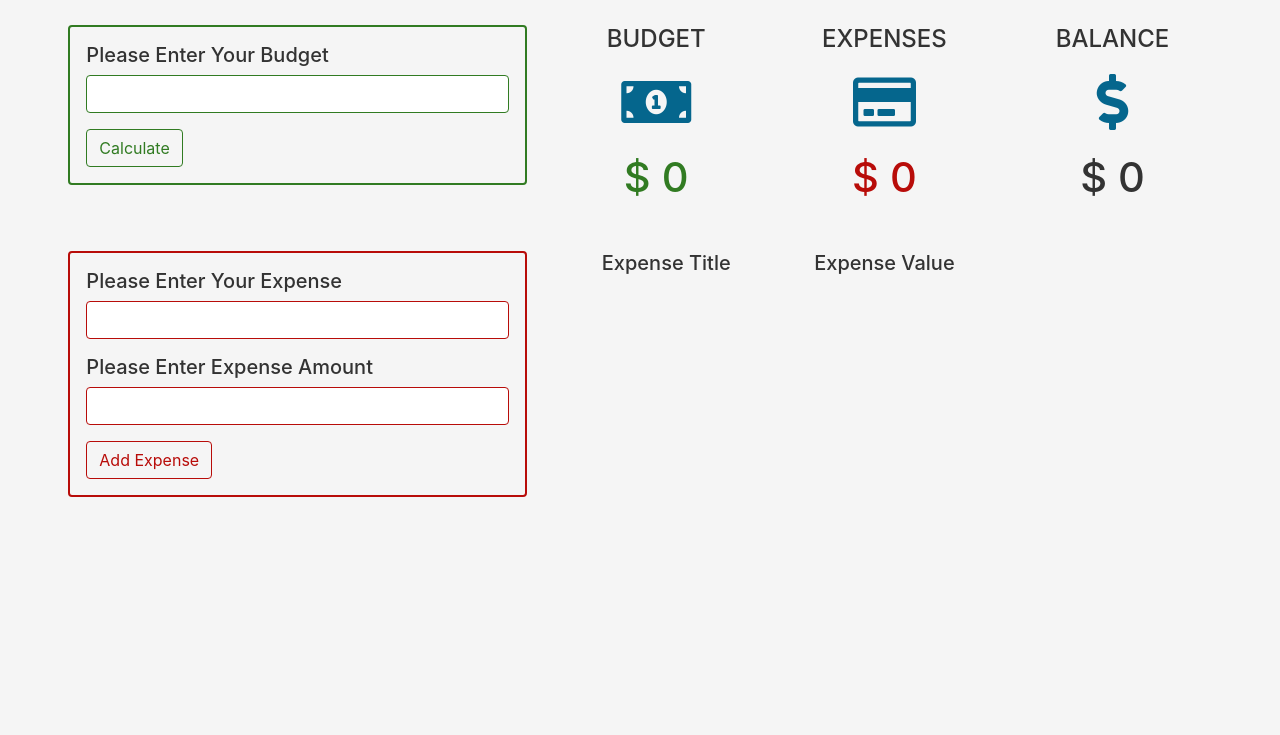
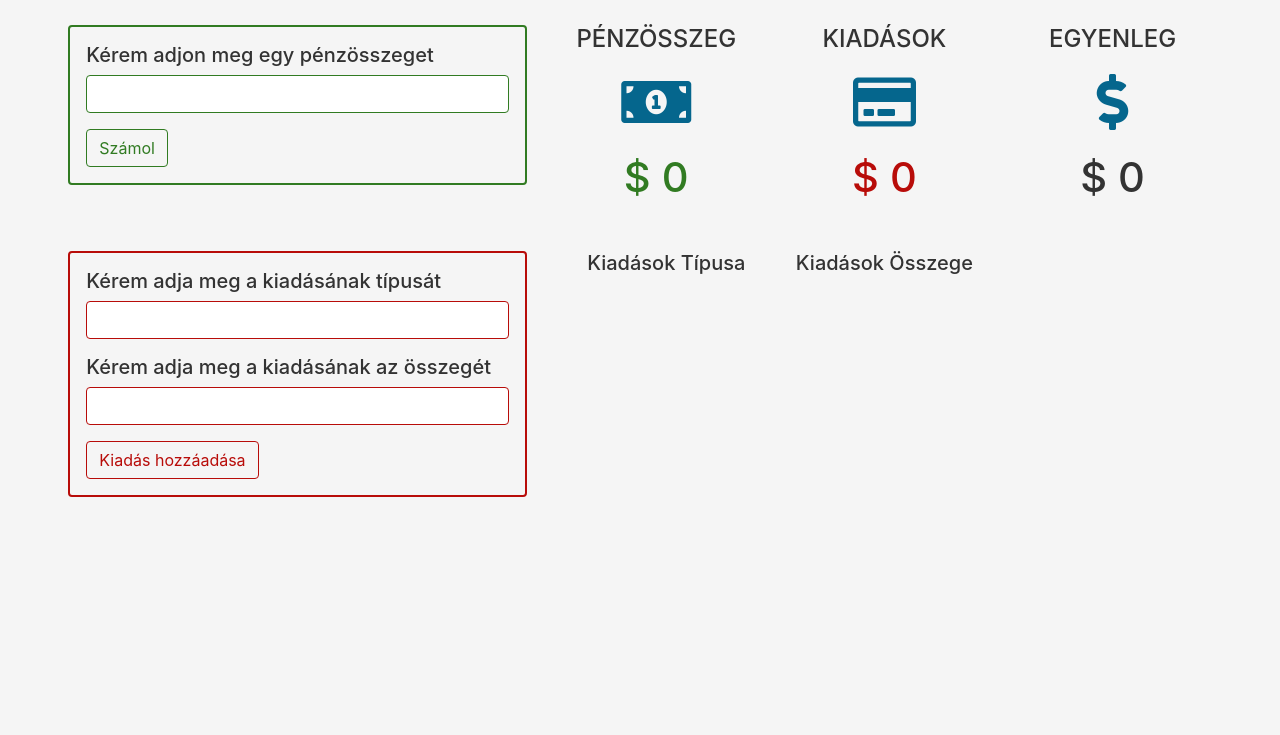
Before and after one commit to ZsoltJuhasz/BudgetTracker, a plain HTML site: page index.html in a window 1280 px wide. Shown: the part 65-800 px from the top of the page. Drawn offline with Linux system fonts and the light colour scheme.

Commit message:
Alap felület elkészült

```diff
--- a/index.html
+++ b/index.html
@@ -14,7 +14,7 @@
 
     <!-- font awesome -->
     <link rel="stylesheet" href="css/all.css">
-    <title>budget app</title>
+    <title>Pénzmozgást követő app</title>
     <style>
     </style>
 </head>
@@ -24,39 +24,39 @@
         <div class="row">
             <div class="col-11 mx-auto pt-3">
                 <!-- title -->
-                <h3 class="text-uppercase mb-4">budget app</h3>
+                <h3 class="text-uppercase mb-4">Pénzmogást követő app</h3>
                 <div class="row">
                     <div class="col-md-5 my-3">
                         <!-- budget feedback -->
                         <div class="budget-feedback alert alert-danger text-capitalize">budget feedback</div>
                         <!-- budget form -->
                         <form id="budget-form" class=" budget-form">
-                            <h5 class="text-capitalize">please enter your budget</h5>
+                            <h5>Kérem adjon meg egy pénzösszeget</h5>
                             <div class="form-group">
                                 <input type="number" class="form-control budget-input" id="budget-input">
                             </div>
                             <!-- submit button -->
-                            <button type="submit" class="btn text-capitalize budget-submit"
-                                id="budget-submit">calculate</button>
+                            <button type="submit" class="btn budget-submit"
+                                id="budget-submit">Számol</button>
                         </form>
                     </div>
                     <div class="col-md-7">
                         <!-- app info -->
                         <div class="row my-3">
                             <div class="col-4 text-center mb-2">
-                                <h6 class="text-uppercase info-title">budget</h6>
+                                <h6 class="text-uppercase info-title">pénzösszeg</h6>
                                 <span class="budget-icon"><i class="fas fa-money-bill-alt"></i></span>
                                 <h4 class="text-uppercase mt-2 budget" id="budget"><span>$ </span><span
                                         id="budget-amount">0</span></h4>
                             </div>
                             <div class="col-4 text-center">
-                                <h6 class="text-uppercase info-title">expenses</h6>
+                                <h6 class="text-uppercase info-title">kiadások</h6>
                                 <span class="expense-icon"><i class="far fa-credit-card"></i></span>
                                 <h4 class="text-uppercase mt-2 expense" id="expense"><span>$ </span><span
                                         id="expense-amount">0</span></h4>
                             </div>
                             <div class="col-4 text-center">
-                                <h6 class="text-uppercase info-title">balance</h6>
+                                <h6 class="text-uppercase info-title">egyenleg</h6>
                                 <span class="balance-icon"><i class="fas fa-dollar-sign"></i></span>
                                 <h4 class="text-uppercase mt-2 balance" id="balance"> <span>$ </span><span
                                         id="balance-amount">0</span></h4>
@@ -71,17 +71,17 @@
                         <div class="expense-feedback alert alert-danger text-capitalize">expense feedback</div>
                         <!-- expense form -->
                         <form id="expense-form" class=" expense-form">
-                            <h5 class="text-capitalize">please enter your expense</h5>
+                            <h5>Kérem adja meg a kiadásának típusát</h5>
                             <div class="form-group">
                                 <input type="text" class="form-control expense-input" id="expense-input">
                             </div>
-                            <h5 class="text-capitalize">please enter expense amount</h5>
+                            <h5 >Kérem adja meg a kiadásának az összegét</h5>
                             <div class="form-group">
                                 <input type="number" class="form-control expense-input" id="amount-input">
                             </div>
                             <!-- submit button -->
-                            <button type="submit" class="btn text-capitalize expense-submit" id="expense-submit">add
-                                expense</button>
+                            <button type="submit" class="btn expense-submit" id="expense-submit">Kiadás hozzáadása
+                                </button>
                         </form>
                     </div>
                     <div class="col-md-7 my-3">
@@ -89,8 +89,8 @@
                         <div class="expense-list" id="expense-list">
 
                             <div class="expense-list__info d-flex justify-content-between text-capitalize">
-                                <h5 class="list-item">expense title</h5>
-                                <h5 class="list-item">expense value</h5>
+                                <h5 class="list-item">kiadások típusa</h5>
+                                <h5 class="list-item">kiadások összege</h5>
                                 <h5 class="list-item"></h5>
                             </div>
                             <!-- single expense -->
```
